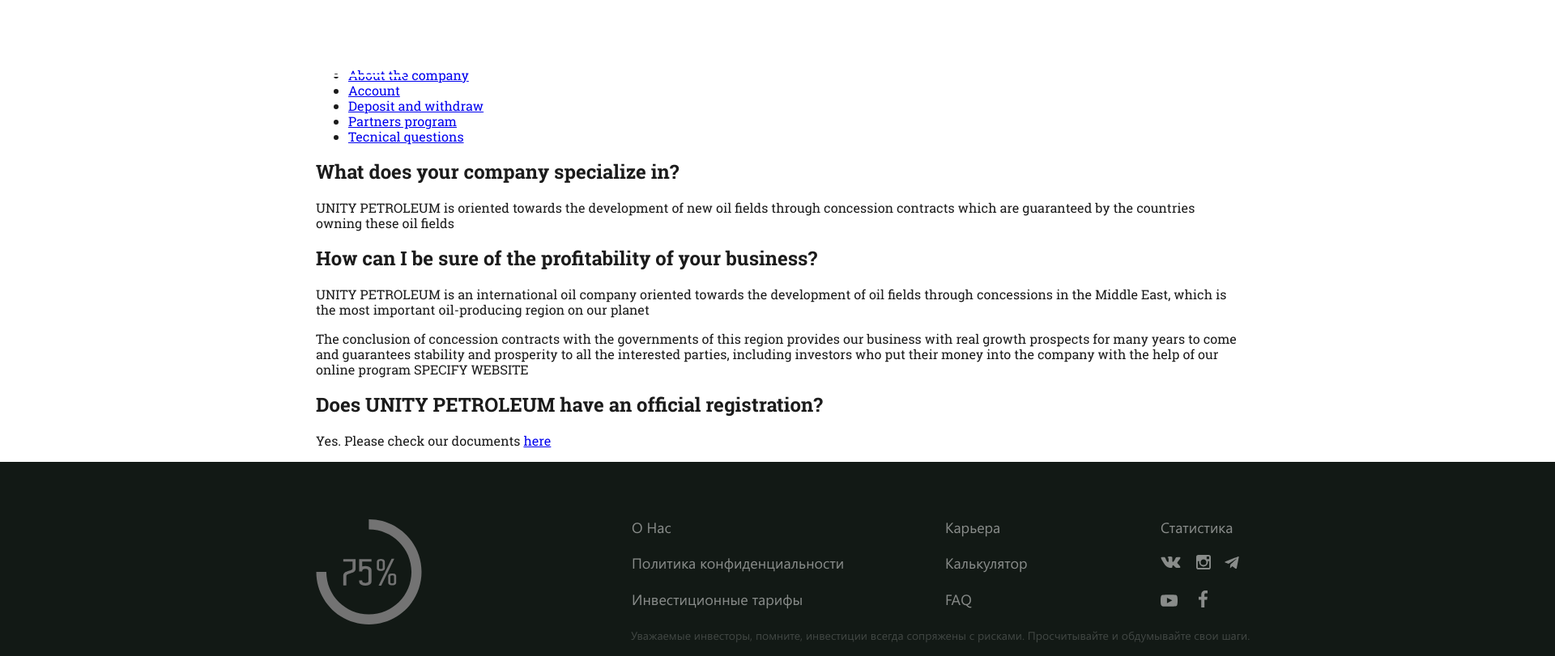
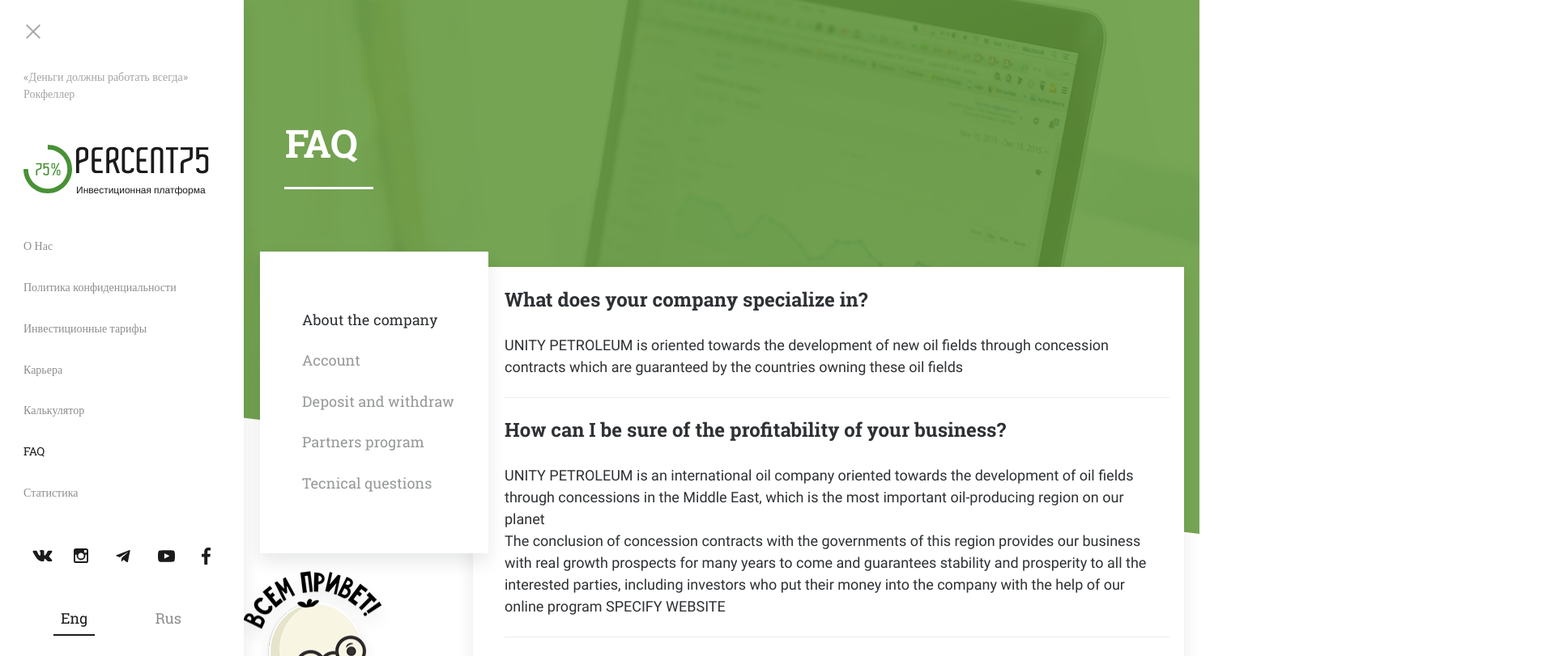
Before and after one commit to ksenya-torkova/percent75, a plain HTML site: page faq.html in a window 1280 px wide. Shown: the top 811 px of the page at 81% size, 1920 px wide, since content can reach past the window. Drawn offline with Linux system fonts and the light colour scheme; files whose address does not match are found by name.

Commit message:
faq.html

```diff
--- a/css/style.css
+++ b/css/style.css
@@ -427,6 +427,9 @@ template {
 }
 body {
   width: 1920px;
+  width: 100%;
+  min-width: 1180px;
+  min-height: 100vh;
   font-family: 'Roboto Slab', 'Times New Roman', serif;
   font-weight: 400;
   position: relative;
@@ -472,6 +475,7 @@ input[type='radio'].visually-hidden {
   padding-left: 29px;
   padding-right: 20px;
   box-sizing: border-box;
+  z-index: 1;
 }
 .site-header--close-menu {
   height: 22px;
@@ -704,37 +708,70 @@ input[type='radio'].visually-hidden {
 .language-toogle__button--active::after {
   display: none;
 }
+.main {
+  padding-left: 301px;
+}
 .main--stat {
   background-image: url('../img/stat-bg.png');
   background-repeat: no-repeat;
-  background-size: 100% 661px;
+  background-size: 100% 660px;
   padding-top: 139px;
   padding-bottom: 199px;
 }
+.main--faq {
+  background-image: url('../img/stat-bg.png');
+  background-repeat: no-repeat;
+  background-size: 100% 660px;
+  padding-top: 139px;
+  padding-bottom: 50px;
+}
+.main--policy {
+  padding-top: 129px;
+  background-image: url('../img/policy-bg.png');
+  background-repeat: no-repeat;
+}
 .wrapper {
-  width: 1140px;
+  width: 1180px;
   margin-left: auto;
   margin-right: auto;
 }
 .wrapper--flex {
   display: flex;
   flex-shrink: 0;
+  width: 1140px;
+}
+.intro {
+  padding-left: 51px;
 }
 .intro--stat {
-  padding-left: 32px;
   padding-bottom: 110px;
   width: 742px;
   min-height: 84px;
-  background-image: url('../img/grow@1.png');
+  background-image: url('../img/grow.png');
   background-repeat: no-repeat;
   background-size: 212px 228px;
   background-position: 99.6% -4px;
 }
+.intro--white {
+  background-color: #ffffff;
+}
+.intro--policy {
+  width: 946px;
+  box-sizing: border-box;
+  margin-left: 20px;
+  padding-left: 31px;
+  padding-top: 10px;
+  padding-bottom: 13px;
+}
+.intro__text {
+  font-family: 'Roboto', 'Helvetica', sans-serif;
+  line-height: 24px;
+  margin-top: 51px;
+  max-width: 806px;
+}
 .title {
   margin-top: 0;
   margin-bottom: 0;
-  margin-left: auto;
-  margin-right: auto;
   font-weight: 700;
   font-size: 48px;
   position: relative;
@@ -742,6 +779,18 @@ input[type='radio'].visually-hidden {
 }
 .title--white {
   color: #ffffff;
+}
+.title--width {
+  max-width: 547px;
+}
+.title--underline::after {
+  position: absolute;
+  content: '';
+  width: 110px;
+  height: 3px;
+  background-color: #55902a;
+  left: -1px;
+  bottom: -30px;
 }
 .title--white.title--underline::after {
   position: absolute;
@@ -752,11 +801,53 @@ input[type='radio'].visually-hidden {
   left: -1px;
   bottom: -27px;
 }
+.subtitle {
+  font-weight: 700;
+  font-size: 24px;
+  line-height: 27px;
+  color: #2e3134;
+}
+.subtitle--indent {
+  margin-bottom: 29px;
+}
+.subtitle--centered {
+  text-align: center;
+}
+.text-block {
+  box-sizing: border-box;
+}
+.text-block--underline {
+  width: 821px;
+  padding-bottom: 32px;
+  position: relative;
+  box-sizing: border-box;
+  padding-right: 10px;
+}
+.text-block--underline::after {
+  position: absolute;
+  content: '';
+  width: 100%;
+  height: 1px;
+  left: 0;
+  bottom: 7px;
+  background-color: #ececec;
+}
+.text-block__content {
+  font-size: 18px;
+  line-height: 27px;
+  color: #2e3134;
+  margin-top: 0;
+  margin-bottom: 0;
+  font-family: 'Roboto', 'Helvetica', sans-serif;
+}
 .stats {
   display: flex;
   flex-shrink: 0;
   justify-content: space-between;
   margin-top: 57px;
+  margin-left: auto;
+  margin-right: auto;
+  width: 1140px;
 }
 .stats__info {
   width: 262px;
@@ -787,11 +878,125 @@ input[type='radio'].visually-hidden {
   font-size: 14px;
   font-family: 'Segoe UI', 'Arial', sans-serif;
 }
+.tabs {
+  margin-top: 104px;
+  display: flex;
+  flex-shrink: 0;
+  flex-wrap: nowrap;
+  align-items: flex-start;
+  box-sizing: border-box;
+  width: 100%;
+}
+.tabs--bg {
+  min-height: 640px;
+  background-image: url('../img/hello.png');
+  background-repeat: no-repeat;
+  background-size: 227px 269px;
+  background-position: -21px 104%;
+}
+.tabs__quections {
+  background-color: #ffffff;
+  box-shadow: 0 10px 20px 0 rgba(18, 25, 21, 0.1);
+  width: 282px;
+  box-sizing: border-box;
+  display: inline-block;
+  padding-top: 74px;
+  padding-left: 52px;
+  padding-bottom: 46px;
+  margin-left: 20px;
+  position: relative;
+  z-index: 1;
+}
+.tabs__quections-list {
+  list-style: none;
+  margin: 0;
+  padding: 0;
+}
+.tabs__quections-item {
+  margin-bottom: 29px;
+}
+.tabs__quections-link {
+  text-decoration: none;
+  color: rgba(46, 49, 52, 0.5);
+  font-size: 18px;
+}
+.tabs__quections-link--active {
+  color: #2e3134;
+}
+.tabs__answers {
+  background-color: #ffffff;
+  box-shadow: 0 10px 20px 0 rgba(18, 25, 21, 0.1);
+  width: 878px;
+  box-sizing: border-box;
+  display: inline-block;
+  margin-top: 19px;
+  margin-left: -19px;
+  padding-top: 7px;
+  padding-bottom: 32px;
+  padding-left: 39px;
+  padding-right: 19px;
+}
+.link {
+  text-decoration: none;
+  color: inherit;
+  border-bottom: 1px solid #2e3134;
+}
+.paynment {
+  margin-top: 225px;
+  padding-right: 20px;
+  padding-left: 20px;
+}
+.paynment__list {
+  list-style: none;
+  margin: 0;
+  margin-top: 37px;
+  padding: 0;
+  display: flex;
+  flex-shrink: 0;
+  flex-wrap: wrap;
+  justify-content: space-between;
+}
+.paynment__item {
+  background-color: #ffffff;
+  width: 262px;
+  height: 100px;
+  box-shadow: 0 10px 20px 0 rgba(18, 25, 21, 0.1);
+  box-sizing: border-box;
+  display: flex;
+  flex-shrink: 0;
+  flex-wrap: wrap;
+  justify-content: center;
+  align-items: center;
+}
+.paynment__note {
+  font-family: 'Roboto', 'Helvetica', sans-serif;
+  text-align: center;
+  margin-top: 35px;
+}
+.promo {
+  margin-top: 248px;
+  min-height: 323px;
+}
+.promo--bg-best {
+  background-image: url('../img/best.png');
+  background-repeat: no-repeat;
+  background-size: 268px 318px;
+  background-position: 87.5% 0;
+}
+.promo__text {
+  font-weight: 700;
+  font-size: 24px;
+  color: #ffffff;
+  max-width: 528px;
+  padding-top: 43px;
+  margin-left: 118px;
+}
 .site-footer {
   background-color: #121915;
   margin-top: auto;
+  padding-left: 301px;
   padding-top: 71px;
-  padding-bottom: 72px;
+  padding-bottom: 36px;
 }
 .site-footer__wrapper {
   display: flex;
--- a/js/script.js
+++ b/js/script.js
@@ -1,11 +1,6 @@
 var siteHeader = document.querySelector('.site-header');
 var siteHeaderButton = siteHeader.querySelector('.site-header__button');
 var siteHeaderWrapper = siteHeader.querySelector('.site-header__wrapper');
-
-siteHeaderWrapper.classList.remove('site-header__wrapper--no-js');
-siteHeaderWrapper.classList.add('site-header__wrapper--hidden');
-siteHeader.classList.add('site-header--close-menu');
-siteHeaderButton.classList.remove('site-header__button--close');
 
 siteHeaderButton.addEventListener('click', function() {
   siteHeaderButton.classList.toggle('site-header__button--close');
```
